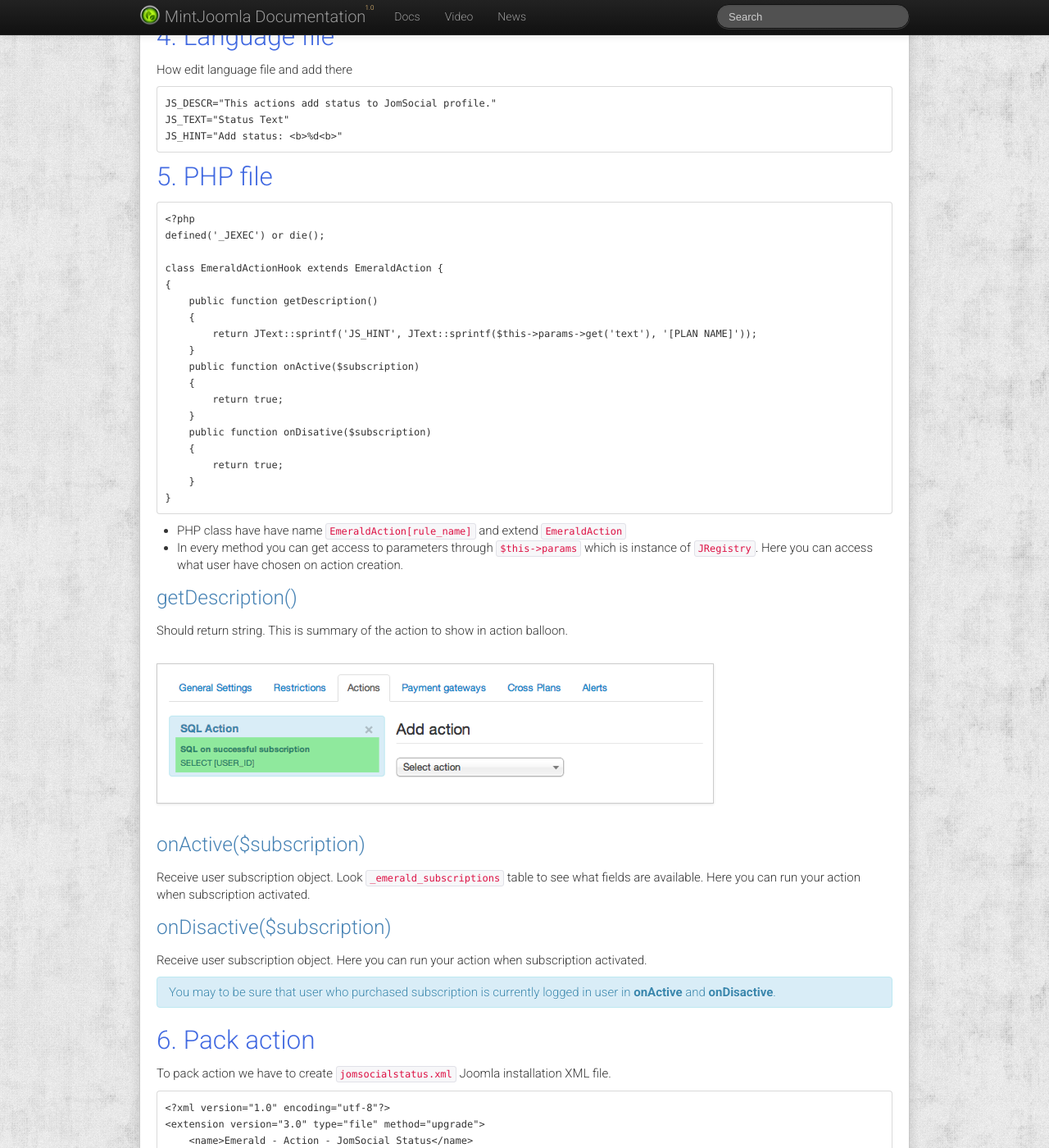
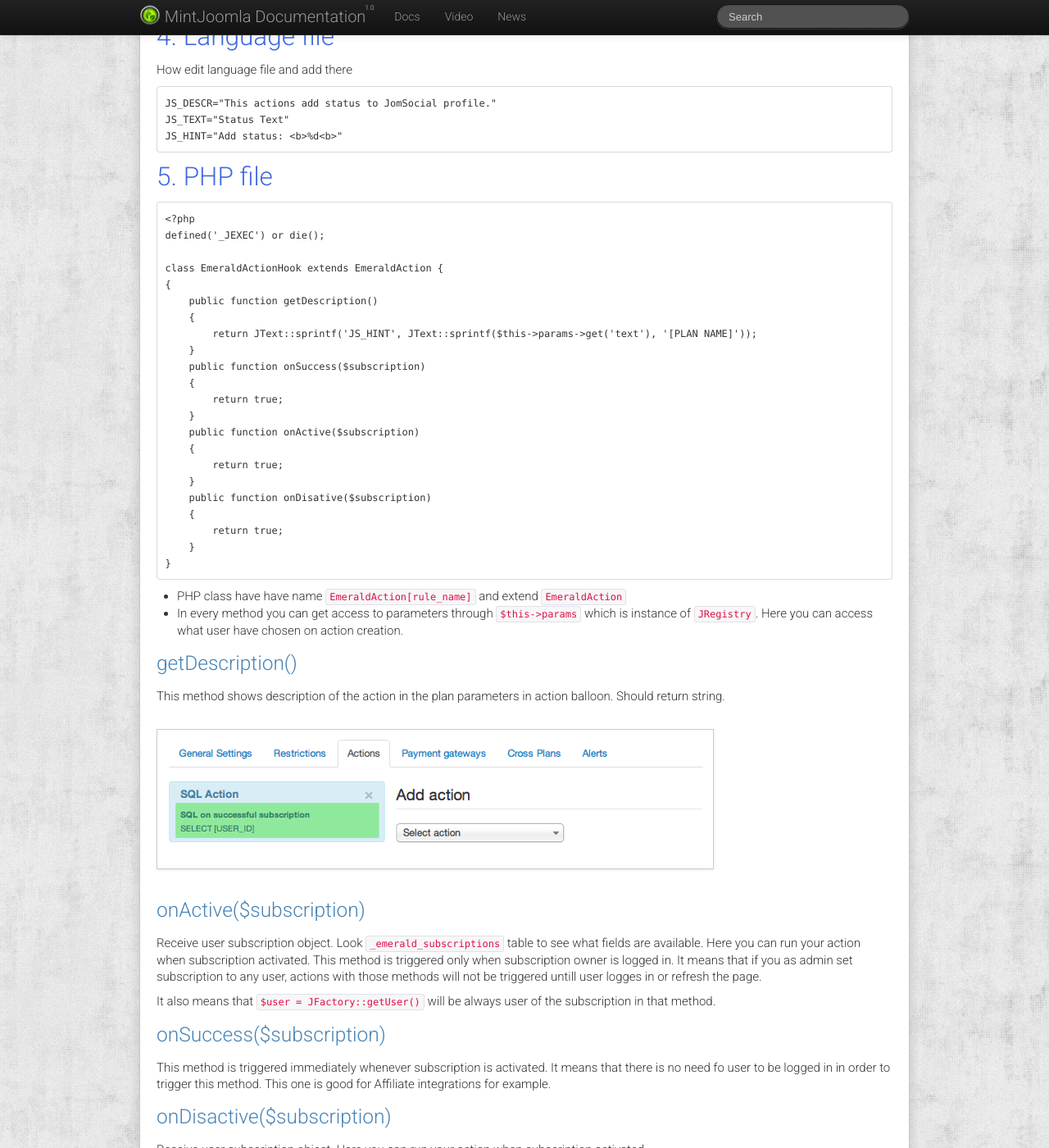
Before and after one commit to MintJoomla/MintJoomla.github.io, a Jekyll site: the page built from en/emerald/_posts/2013-01-01-create-action.md, in a window 1280 px wide and 1400 px high, scrolled down 1456 px. Shown: the whole window at 82% size. Built offline with Jekyll 4.4.1, drawn with Linux system fonts in a browser that asks for light colours; comment, search, counter and statistics services are not loaded.

Commit message:
Action doc altered

```diff
--- a/en/emerald/_posts/2013-01-01-create-action.md
+++ b/en/emerald/_posts/2013-01-01-create-action.md
@@ -56,6 +56,10 @@ How edit language file and add there
         {
             return JText::sprintf('JS_HINT', JText::sprintf($this->params->get('text'), '[PLAN NAME]'));
         }
+        public function onSuccess($subscription)
+        {
+            return true;
+        }
         public function onActive($subscription)
         {
             return true;
@@ -71,13 +75,21 @@ How edit language file and add there
 
 ### getDescription()
 
-Should return string. This is summary of the action to show in action balloon.
+This method shows description of the action in the plan parameters in action balloon. Should return string.
 
 ![](/assets/img/screenshots/em-action-balloon.png)
 
 ### onActive($subscription)
 
-Receive user subscription object. Look `_emerald_subscriptions` table to see what fields are available. Here you can run your action when subscription activated.
+Receive user subscription object. Look `_emerald_subscriptions` table to see what fields are available.
+Here you can run your action when subscription activated. This method is triggered only when subscription owner is logged in. It means that if you as admin set subscription to any user, actions with those methods will not be triggered untill user
+logges in or refresh the page.
+
+It also means that `$user = JFactory::getUser()` will be always user of the subscription in that method.
+
+### onSuccess($subscription)
+
+This method is triggered immediately whenever subscription is activated. It means that there is no need fo user to be logged in in order to trigger this method. This one is good for Affiliate integrations for example.
 
 ### onDisactive($subscription)
 
```
